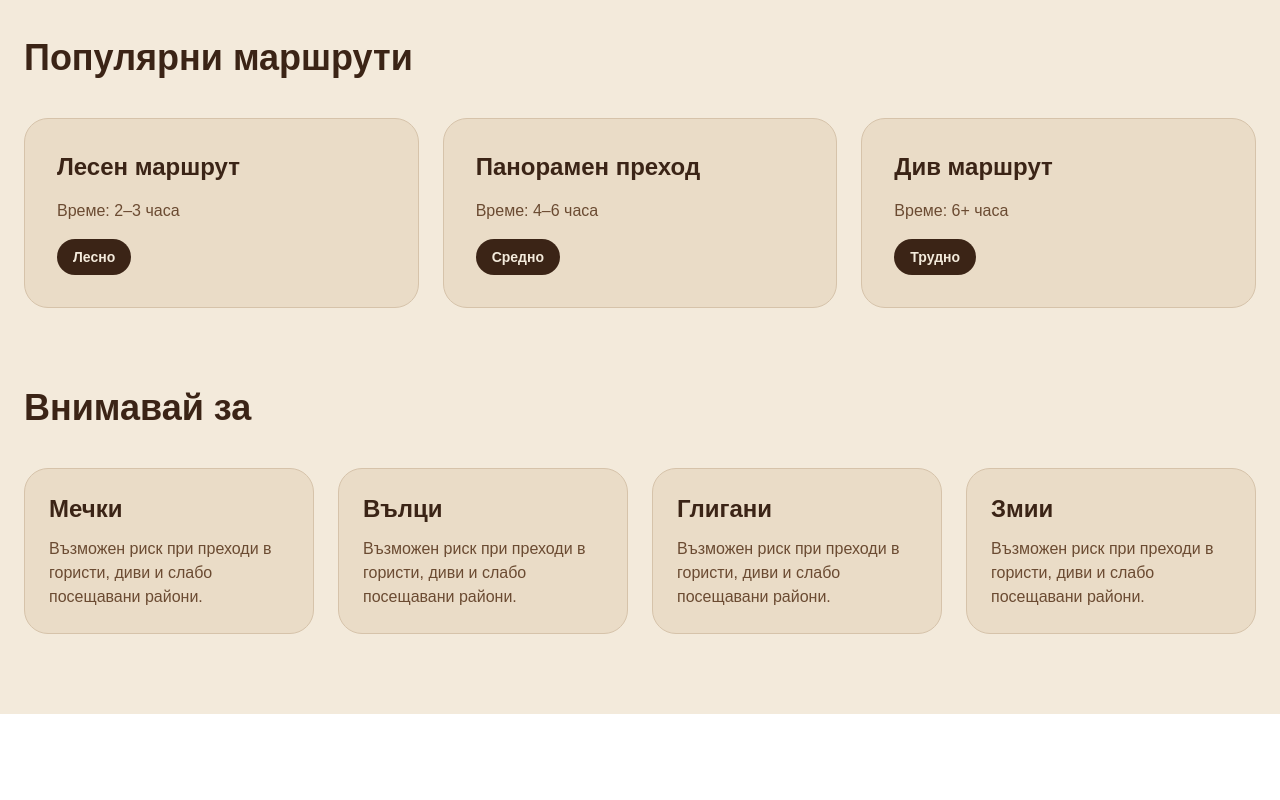
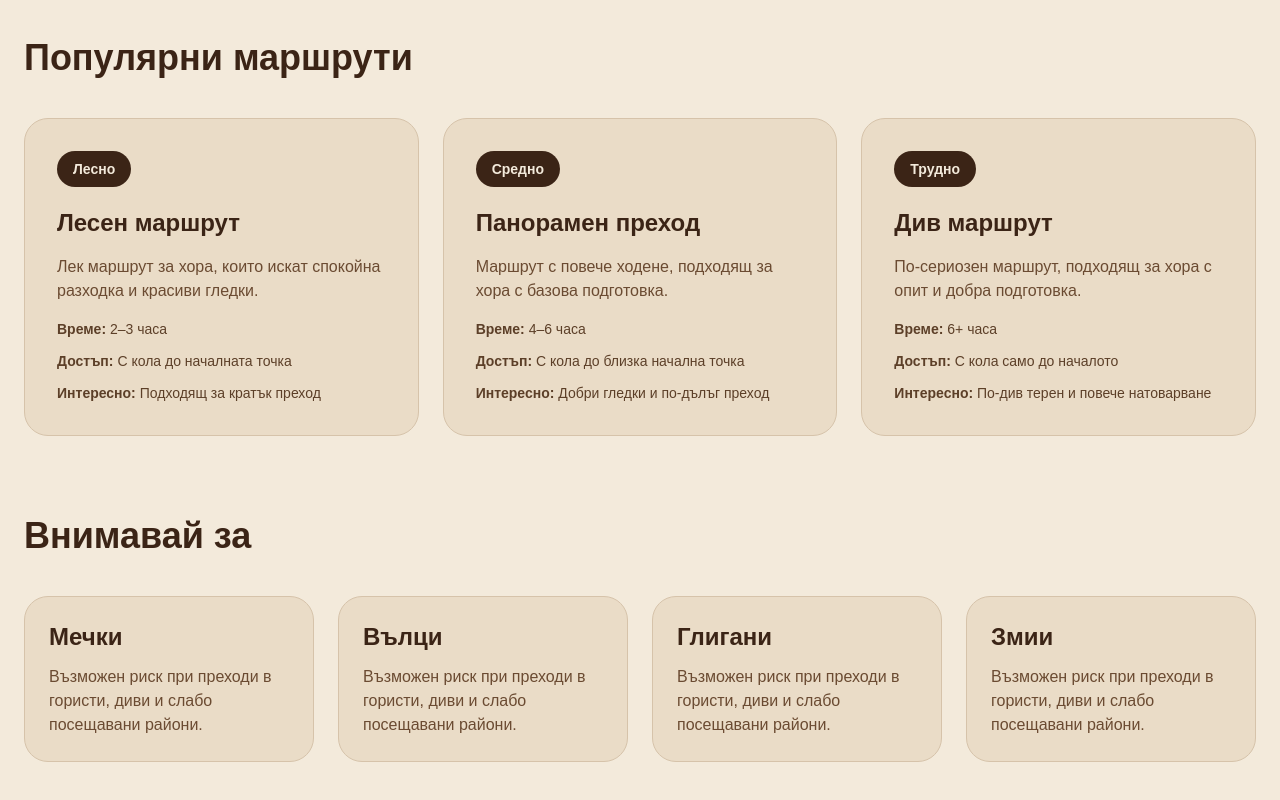
Before and after one commit to hroko9898-lab/terrava, a Next.js app: page /mountains/rila in a window 1280 px wide. Shown: the part 922-1722 px from the top of the page. Before the commit the page ends 1636 px from the top, so only its background shows below. Built offline with nearby package versions, Linux system fonts and the light colour scheme.

Commit message:
Improve mountain route cards

```diff
--- a/app/components/MountainPage.tsx
+++ b/app/components/MountainPage.tsx
@@ -7,6 +7,14 @@ type MountainPageProps = {
     text: string;
   }[];
   dangers: string[];
+  routes?: {
+    title: string;
+    time: string;
+    difficulty: string;
+    carAccess: string;
+    highlight: string;
+    description: string;
+  }[];
 };
 
 export default function MountainPage({
@@ -15,7 +23,40 @@ export default function MountainPage({
   color,
   cards,
   dangers,
+  routes,
 }: MountainPageProps) {
+  const defaultRoutes = [
+    {
+      title: "Лесен маршрут",
+      time: "2–3 часа",
+      difficulty: "Лесно",
+      carAccess: "С кола до началната точка",
+      highlight: "Подходящ за кратък преход",
+      description:
+        "Лек маршрут за хора, които искат спокойна разходка и красиви гледки.",
+    },
+    {
+      title: "Панорамен преход",
+      time: "4–6 часа",
+      difficulty: "Средно",
+      carAccess: "С кола до близка начална точка",
+      highlight: "Добри гледки и по-дълъг преход",
+      description:
+        "Маршрут с повече ходене, подходящ за хора с базова подготовка.",
+    },
+    {
+      title: "Див маршрут",
+      time: "6+ часа",
+      difficulty: "Трудно",
+      carAccess: "С кола само до началото",
+      highlight: "По-див терен и повече натоварване",
+      description:
+        "По-сериозен маршрут, подходящ за хора с опит и добра подготовка.",
+    },
+  ];
+
+  const visibleRoutes = routes && routes.length > 0 ? routes : defaultRoutes;
+
   return (
     <main className="min-h-screen bg-[#f3eadb] text-[#3b2416]">
       <section className={`h-[70vh] ${color} flex items-end`}>
@@ -65,48 +106,50 @@ export default function MountainPage({
           ))}
         </div>
       </section>
+
       <section className="max-w-7xl mx-auto px-6 pb-20">
         <h2 className="text-4xl font-bold mb-10">
           Популярни маршрути
         </h2>
 
         <div className="grid md:grid-cols-3 gap-6">
-    {[
-      {
-        title: "Лесен маршрут",
-        time: "2–3 часа",
-        difficulty: "Лесно",
-      },
-      {
-        title: "Панорамен преход",
-        time: "4–6 часа",
-        difficulty: "Средно",
-      },
-      {
-        title: "Див маршрут",
-        time: "6+ часа",
-        difficulty: "Трудно",
-      },
-    ].map((route) => (
+          {visibleRoutes.map((route) => (
             <div
               key={route.title}
               className="bg-[#eadcc7] rounded-3xl p-8 border border-[#d6c3aa]"
             >
+              <div className="mb-5">
+                <span className="inline-block bg-[#3b2416] text-[#f3eadb] px-4 py-2 rounded-full text-sm font-semibold">
+                  {route.difficulty}
+                </span>
+              </div>
+
               <h3 className="text-2xl font-bold mb-4">
                 {route.title}
               </h3>
 
               <p className="text-[#6b4b32] mb-4">
-          Време: {route.time}
+                {route.description}
               </p>
 
-        <span className="inline-block bg-[#3b2416] text-[#f3eadb] px-4 py-2 rounded-full text-sm font-semibold">
-          {route.difficulty}
-        </span>
+              <div className="space-y-3 text-[#5c3f28] text-sm">
+                <p>
+                  <strong>Време:</strong> {route.time}
+                </p>
+
+                <p>
+                  <strong>Достъп:</strong> {route.carAccess}
+                </p>
+
+                <p>
+                  <strong>Интересно:</strong> {route.highlight}
+                </p>
+              </div>
             </div>
           ))}
         </div>
       </section>
+
       <section className="max-w-7xl mx-auto px-6 pb-20">
         <h2 className="text-4xl font-bold mb-10">
           Внимавай за
```
Lines whose indentation alone changed are shown as unchanged.
